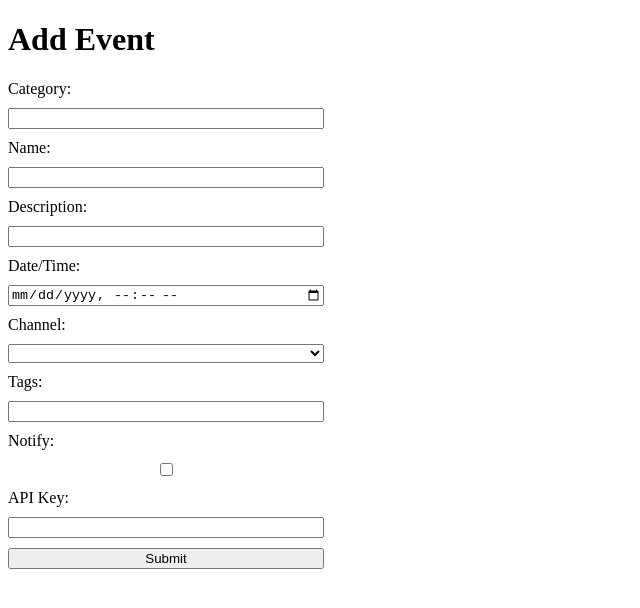
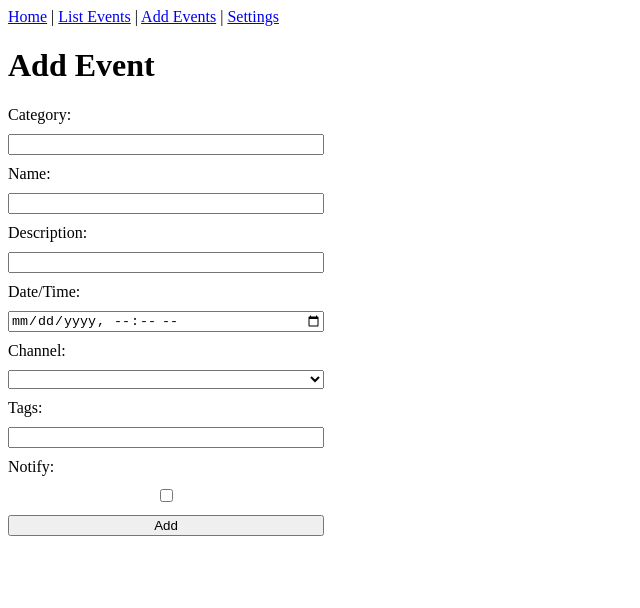
Before and after one commit to vascocosta/gluon-bot-web, a SvelteKit app: page /events/add in a window 1280 px wide. Shown: the top 608 px of the page, without its empty margins (0-640 px from the left). Built offline with nearby package versions, Linux system fonts and the light colour scheme.

Commit message:
Add navigation

```diff
--- /dev/null
+++ b/src/routes/+layout.svelte
@@ -0,0 +1,8 @@
+<nav>
+	<a href="/">Home</a> |
+	<a href="/events.html">List Events</a> |
+	<a href="/events/add.html">Add Events</a> |
+	<a href="/settings.html">Settings</a>
+</nav>
+
+<slot />
--- a/src/routes/events/add/+page.svelte
+++ b/src/routes/events/add/+page.svelte
@@ -76,10 +76,7 @@
 	<label for="notify">Notify:</label>
 	<input type="checkbox" id="notify" name="notify" bind:value={notify} />
 
-	<label for="apiKey">API Key:</label>
-	<input type="password" id="apiKey" name="apiKey" value={apiKey} />
-
-	<input type="submit" value="Submit" />
+	<input type="submit" value="Add" />
 </form>
 
 <style>
```
Also changed, not shown: src/routes/+page.svelte (+5 -2 lines).
